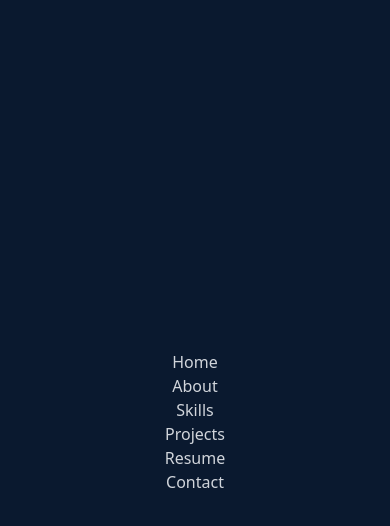
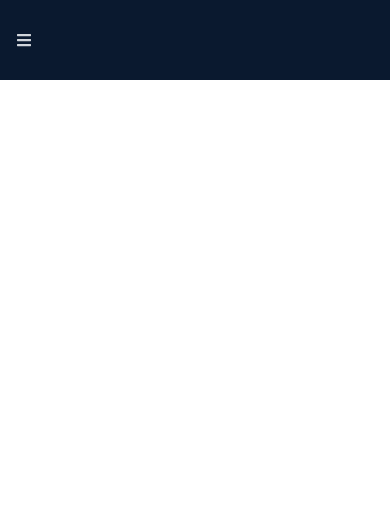
Before and after one commit to AddyRdz/profile-1.0, a React (Create React App) app: page / in a window 390 px wide. Shown: the top 526 px of the page. Built offline with nearby package versions, Linux system fonts and the light colour scheme.

Commit message:
mobile navbar details

```diff
--- a/src/components/Navbar.jsx
+++ b/src/components/Navbar.jsx
@@ -1,13 +1,17 @@
-import React from 'react'
+import React, {useState} from 'react'
 import {FaBars, FaTimes} from 'react-icons/fa'
 
 const Navbar = () => {
+    const [nav, setNav] = useState(false)
+    const handleClick = () => setNav(!nav)
+
+
   return (
     <div className='fixed w-full h-[80px] flex justify-between items-center px-4 bg-[#0a192f] text-gray-300'>
         {/* Navbar Menu */}
             <ul className='hidden md:flex'>
+                <li>About</li>
                 <li>Home</li>
-                <li>About</li>
                 <li>Skills</li>
                 <li>Projects</li>
                 <li>Resume</li>
@@ -15,18 +19,18 @@
             </ul>
 
         {/* Hamburger Nav */}
-        <div className='md:hidden'>
-            <FaBars/>
+        <div onClick={handleClick} className='md:hidden z-10'>
+            {!nav ? <FaBars/> : <FaTimes/>}
         </div>
 
         {/* Mobile Menu */}
-        <ul className='absolute top-0 left-0 w-full h-screen bg-[#0a192f] flex flex-col justify-center items-center'>
-            <li>Home</li>
-            <li>About</li>
-            <li>Skills</li>
-            <li>Projects</li>
-            <li>Resume</li>
-            <li>Contact</li>
+        <ul className={!nav ? 'hidden' : 'absolute top-0 left-0 w-full h-screen bg-[#0a192f] flex flex-col justify-center items-center'}>
+            <li className='py-6 text-4xl'>Home</li>
+            <li className='py-6 text-4xl'>About</li>
+            <li className='py-6 text-4xl'>Skills</li>
+            <li className='py-6 text-4xl'>Projects</li>
+            <li className='py-6 text-4xl'>Resume</li>
+            <li className='py-6 text-4xl'>Contact</li>
         </ul>
 
         {/* Social Info */}
```
